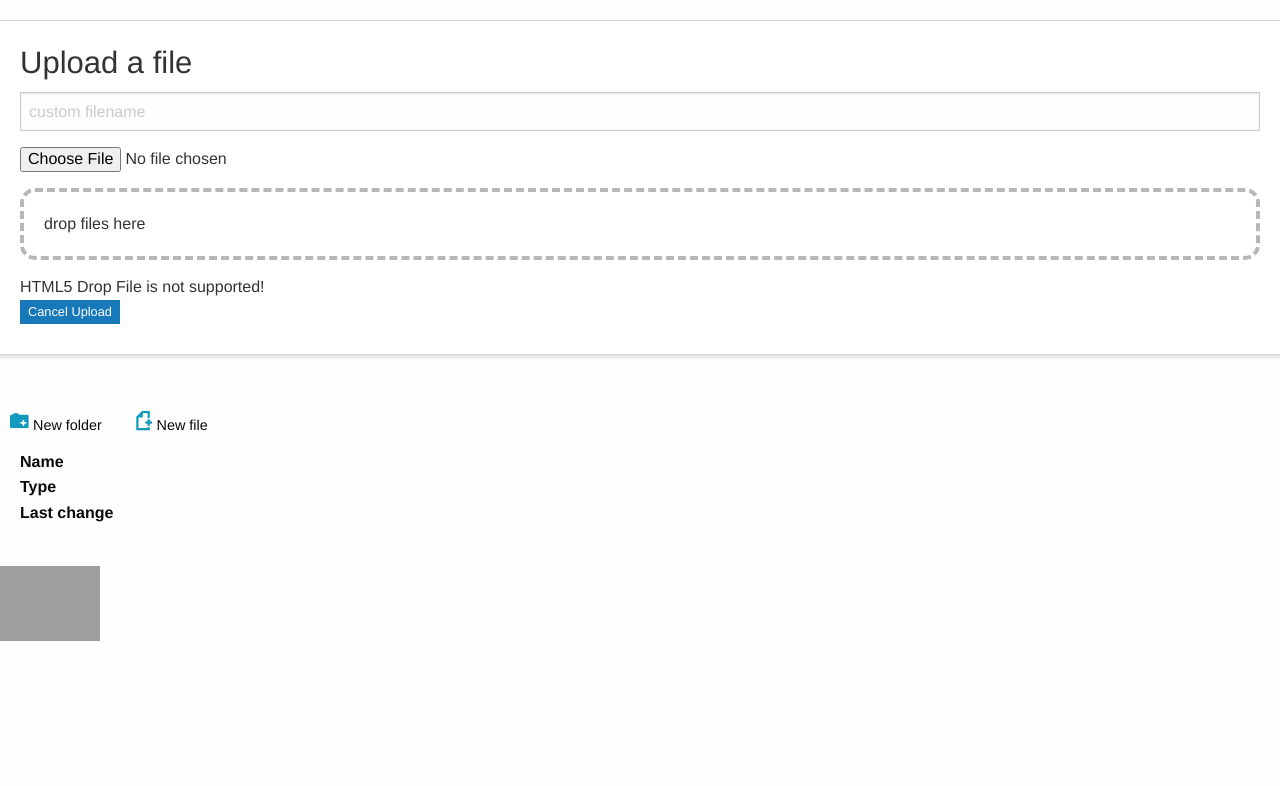
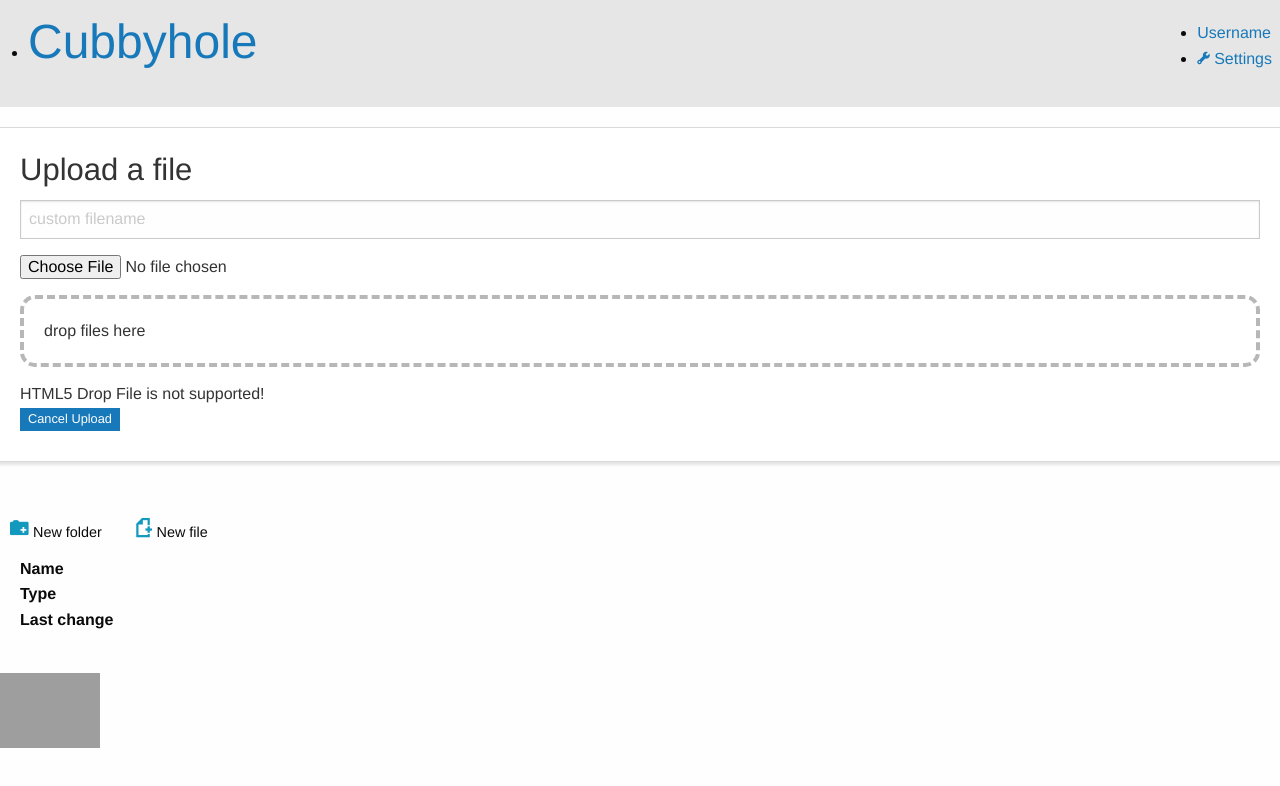
Before and after one commit to acroix/Cubbyhole-WebClient, a plain HTML site: page index.html in a window 1280 px wide. Shown: the top 786 px of the page. Drawn offline with nearby package versions, Linux system fonts and the light colour scheme; some packages are replaced by stand-ins of ours; no server answers; grey boxes are pictures that could not be loaded; a script that the page names is missing.

Commit message:
add navigation bar

```diff
--- a/index.html
+++ b/index.html
@@ -9,6 +9,28 @@
     <link rel="stylesheet" href="/app/css/style.css">
 </head>
 <body ng-app="app" ng-controller="AppCtrl as app">
+
+    <nav class="top-bar" data-topbar>
+      <ul class="title-area">
+        <li class="name">
+          <h1><a href="#">Cubbyhole</a></h1>
+        </li>
+      </ul>
+
+      <section class="top-bar-section">
+        <ul class="right">
+          <li>
+            <a href="#">Username</a>
+          </li>
+          <li>
+            <a href="#">
+                <i class="fi-wrench"></i>
+                <span>Settings</span>
+            </a>
+          </li>
+        </ul>
+      </section>
+    </nav>
 
     <div class="row">
         <div ui-view="sidebar" class="large-3 medium-4 columns"></div>
```
